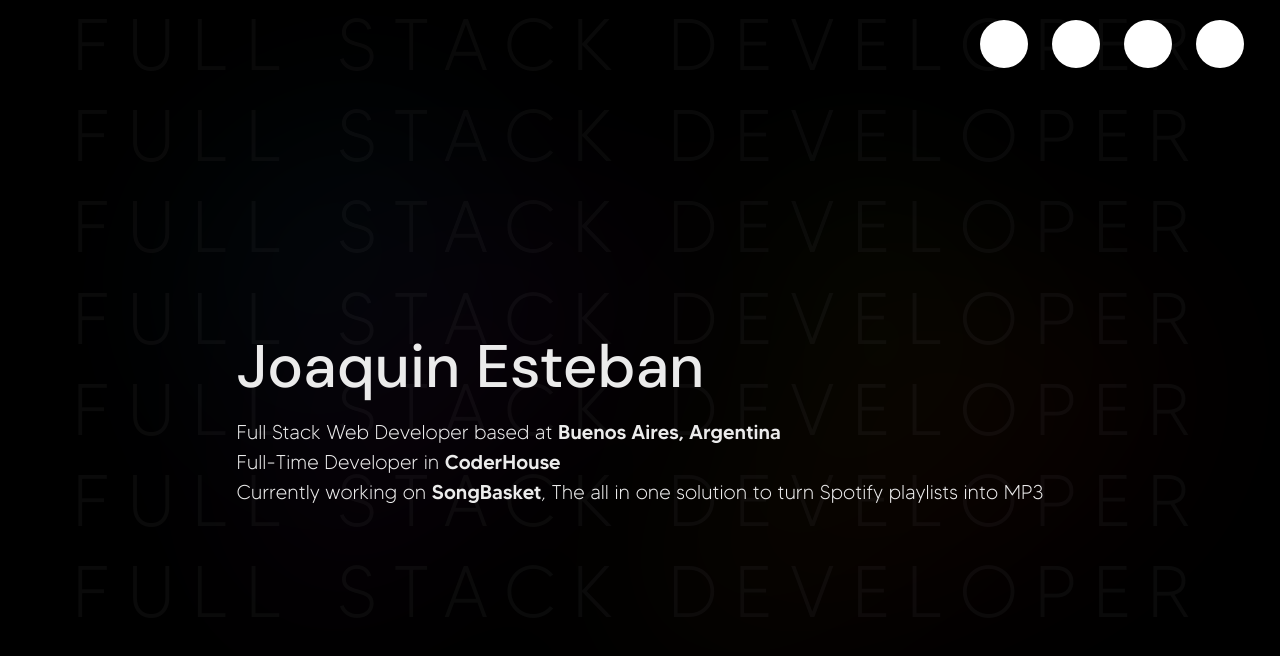
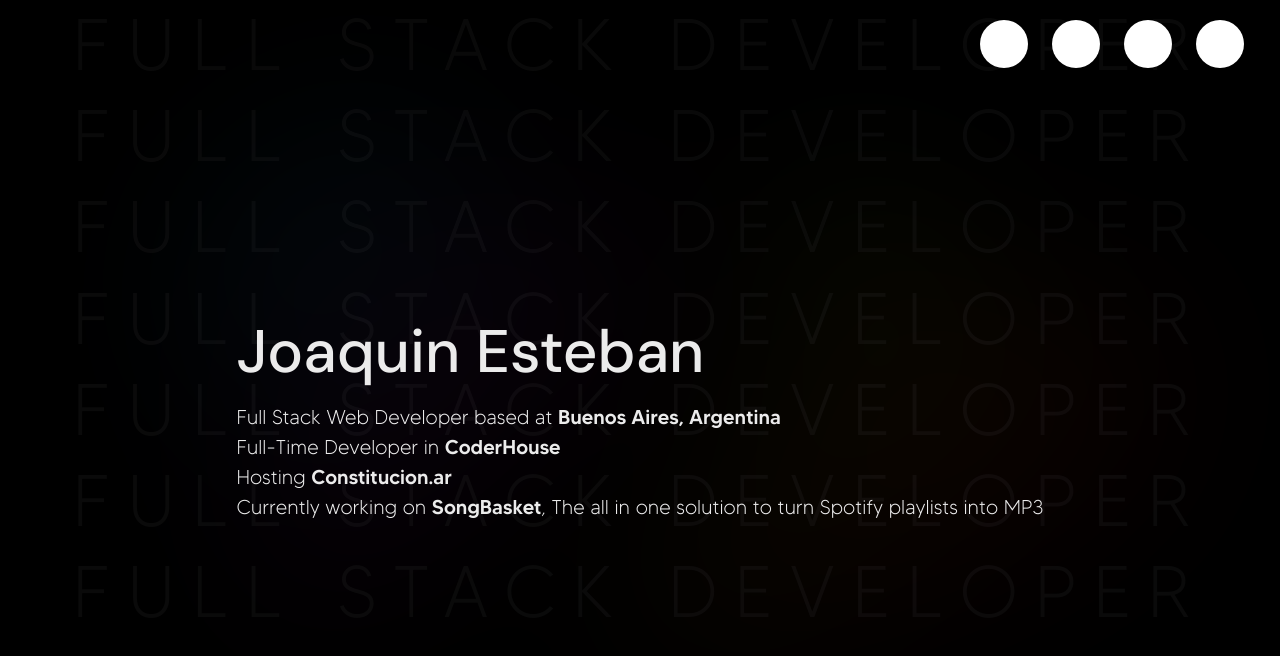
Before and after one commit to JoacoEsteban/joacoesteban-portfolio, a Next.js app: page / in a window 1280 px wide. Shown: the top 656 px of the page. Built offline with nearby package versions, Linux system fonts and the light colour scheme; some icons are missing.

Commit message:
ADD, constitucion.ar

```diff
--- a/components/Hero/Hero.tsx
+++ b/components/Hero/Hero.tsx
@@ -12,6 +12,7 @@
 const Link_ = ({ children, href }: props & { href: string }) => <Link className="clickable-effects no-hover-fx" href={href} target="_blank" rel="noreferrer">{children}</Link>
 const CoderLink = ({ children }: props) => <Link_ href="https://www.coderhouse.com">{children}</Link_>
 const SbLink = ({ children }: props) => <Link_ href="https://songbasket.com">{children}</Link_>
+const ConstitucionLink = ({ children }: props) => <Link_ href="https://constitucion.ar">{children}</Link_>
 
 export default function Hero () {
   return (
@@ -26,6 +27,7 @@
           <span>
             Full Stack Web Developer based at <Bold>Buenos Aires, Argentina</Bold> <br />
             Full-Time Developer in <CoderLink><Bold>CoderHouse</Bold></CoderLink> <br />
+            Hosting <ConstitucionLink><Bold>Constitucion.ar</Bold></ConstitucionLink><br />
             Currently working on <SbLink><Bold>SongBasket</Bold>, The all in one solution to turn Spotify playlists into MP3 </SbLink><br />
           </span>
         </Box>
```
